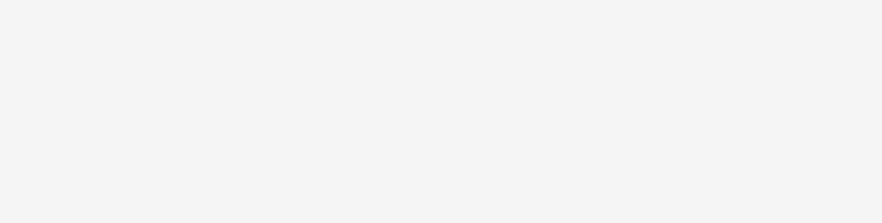
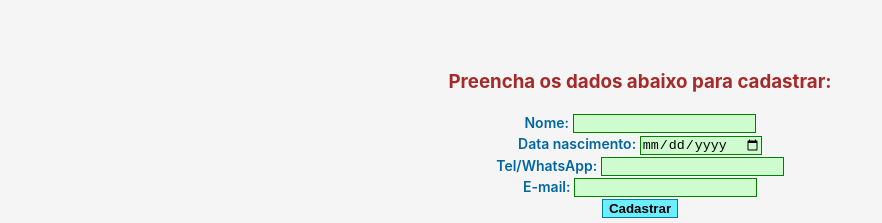
Before and after one commit to pedrohrocha16/estudos-react, a React (Create React App) app: page / in a window 1280 px wide. Shown: the part 1199-1422 px from the top of the page, without its empty margins (0-882 px from the left). Before the commit the page ends 1189 px from the top, so only its background shows below. Built offline with nearby package versions, Linux system fonts and the light colour scheme.

Commit message:
Eventos formulário

```diff
--- a/src/App.js
+++ b/src/App.js
@@ -8,6 +8,8 @@ import ComponentFragments from './components/ComponentFragments';
 import ComponentList from './components/ComponentList';
 import ComponentImg from './components/ComponentImg';
 import ComponentsEvents from './components/ComponentsEvents';
+import EventForm from './components/EventForm';
+
 
 function App() {
   return (
@@ -22,7 +24,7 @@ function App() {
       <ComponentList />
       <ComponentImg />
       <ComponentsEvents />
-
+      <EventForm />
     </div>
   );
 }
--- /dev/null
+++ b/src/components/EventForm.js
@@ -0,0 +1,44 @@
+import Styles from './EventForm.module.css'
+import { useState } from 'react'
+
+function EventForm() {
+
+    function cadastrarCliente(event){
+        event.preventDefault()
+       console.log(`O usuário ${user}, nascido em ${nasc}, com o número de telefone ${tel} e com o e-mail ${email}, foi cadastrado com sucesso!`)
+    }
+
+const [user, setUser] = useState()
+const [nasc, setNasc] = useState()
+const [tel, setTel] = useState()
+const [email, setEmail] = useState()
+
+    return (
+        <div>
+            <h3>Preencha os dados abaixo para cadastrar:</h3>
+            <form onSubmit={cadastrarCliente}>
+                <div>
+                    <label className= {Styles.label} htmlFor='user'>Nome: </label>
+                    <input className={Styles.campoDados} type='text' id='user' onChange={(e) => setUser(e.target.value)}></input>
+                </div>
+                <div>
+                    <label className= {Styles.label} htmlFor='nasc'>Data nascimento: </label>
+                    <input className={Styles.campoDados} type='date' id='nasc' onChange={(e) => setNasc(e.target.value)}></input>
+                </div>
+                <div>
+                    <label className= {Styles.label} htmlFor='tel'>Tel/WhatsApp: </label>
+                    <input className={Styles.campoDados} type='tel' id='tel' onChange={(e) => setTel(e.target.value)}></input>
+                </div>
+                <div>
+                    <label className= {Styles.label} htmlFor='email'>E-mail: </label>
+                    <input className={Styles.campoDados} type='email' id='email' onChange={(e) => setEmail(e.target.value)}></input>
+                </div>
+                <div>
+                    <input className={Styles.submit} type='submit' value='Cadastrar'></input>
+                </div>
+            </form>
+        </div>
+    )
+}
+
+export default EventForm
--- /dev/null
+++ b/src/components/EventForm.module.css
@@ -0,0 +1,15 @@
+.label {
+    color: rgb(0, 102, 161);
+    font-size: 14px;
+    font-weight: 600;
+}
+.campoDados{
+    background: rgb(207, 252, 207);
+    border: 1px solid green;
+}
+.submit{
+    background: rgb(107, 238, 255);
+    border: 1px solid rgb(0, 126, 158);
+    color: black;
+    font-weight: bold;
+}
--- a/src/index.css
+++ b/src/index.css
@@ -3,5 +3,4 @@ body {
   font-family: -apple-system, BlinkMacSystemFont, 'Segoe UI', 'Roboto', 'Oxygen',
     'Ubuntu', 'Cantarell', 'Fira Sans', 'Droid Sans', 'Helvetica Neue',
     sans-serif;
-  margin: 0;
 }
```
